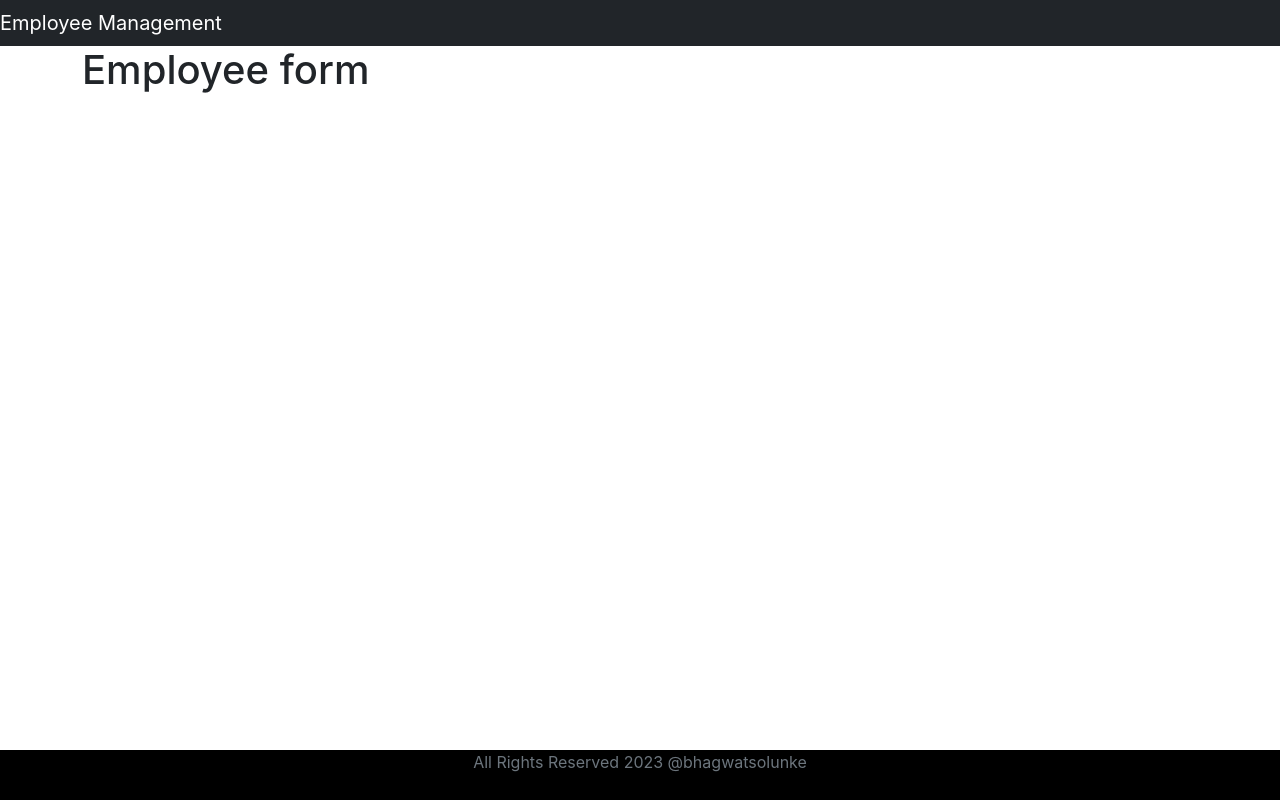
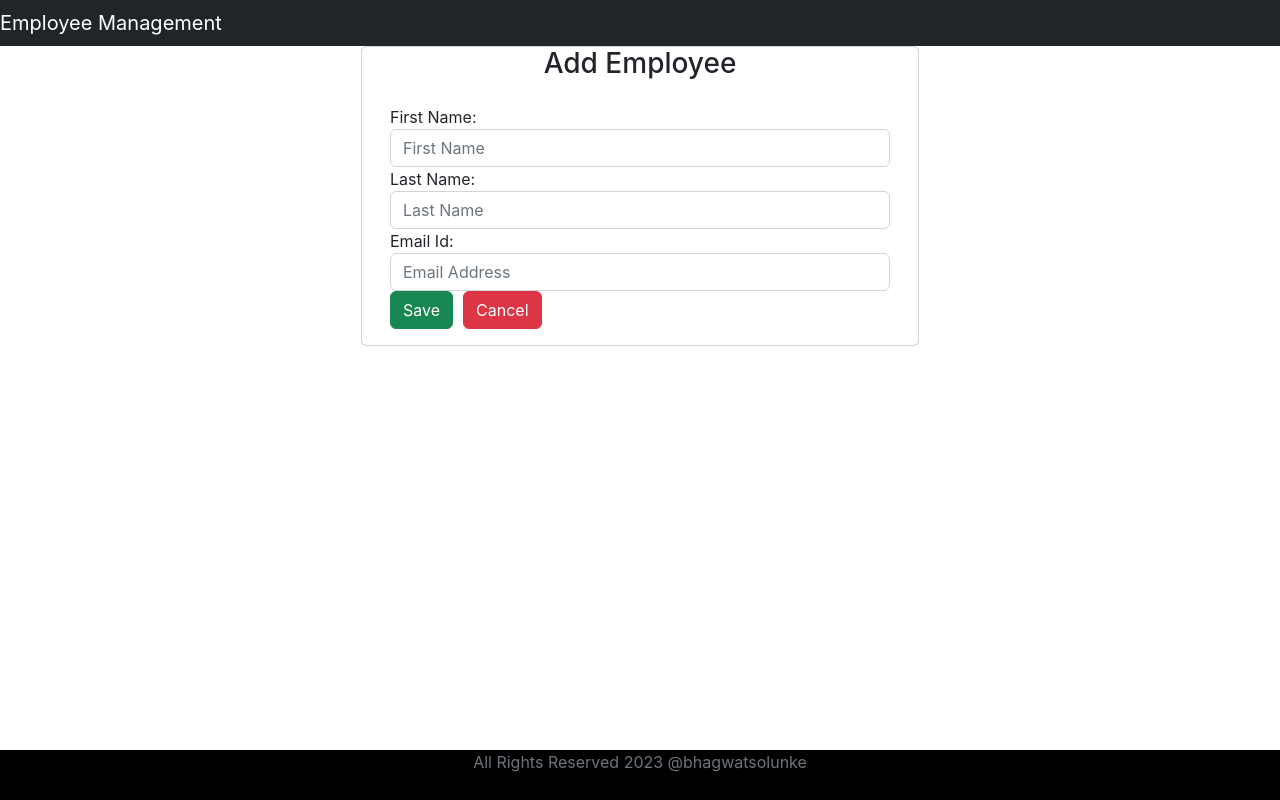
Before and after one commit to bhagwatsolunke/Employee-management-system, a React (Create React App) app: page /add-employee in a window 1280 px wide. Built offline with nearby package versions, Linux system fonts and the light colour scheme.

Commit message:
from added to add employee

```diff
--- a/src/components/CreateEmployee.jsx
+++ b/src/components/CreateEmployee.jsx
@@ -1,11 +1,93 @@
-import React, { Component } from 'react'
+import React, { useState } from 'react';
+import {  useNavigate } from 'react-router-dom';
+import EmployeeService from '../services/EmployeeService';
 
-export default class CreateEmployee extends Component {
-  render() {
-    return (
-      <div>
-        <h1>Employee form</h1>
+function CreateEmployee() {
+  const navigate = useNavigate();
+  const [employee, setEmployee] = useState({
+    firstName: '',
+    lastName: '',
+    emailId: ''
+  });
+
+  const changeFirstNameHandler = (event) => {
+    setEmployee({ ...employee, firstName: event.target.value });
+  };
+
+  const changeLastNameHandler = (event) => {
+    setEmployee({ ...employee, lastName: event.target.value });
+  };
+
+  const changeEmailHandler = (event) => {
+    setEmployee({ ...employee, emailId: event.target.value });
+  };
+
+  const saveEmployee = (e) => {
+    e.preventDefault();
+    console.log('employee => ', JSON.stringify(employee));
+    EmployeeService.createEmployee(employee).then(res=>{
+      navigate('/employee');
+    })
+  };
+
+  const cancel = () => {
+    navigate('/employee')  };
+
+  return (
+    <div>
+      <div className='container'>
+        <div className='row'>
+          <div className='card col-md-6 offset-md-3 offset-md-3'>
+            <h3 className='text-center'>Add Employee</h3>
+            <div className='card-body'>
+              <form>
+                <div className='form-group'>
+                  <label>First Name:</label>
+                  <input
+                    placeholder='First Name'
+                    name='firstName'
+                    className='form-control'
+                    value={employee.firstName}
+                    onChange={changeFirstNameHandler}
+                  />
+                </div>
+                <div className='form-group'>
+                  <label>Last Name:</label>
+                  <input
+                    placeholder='Last Name'
+                    name='lastName'
+                    className='form-control'
+                    value={employee.lastName}
+                    onChange={changeLastNameHandler}
+                  />
+                </div>
+                <div className='form-group'>
+                  <label>Email Id:</label>
+                  <input
+                    placeholder='Email Address'
+                    name='email'
+                    className='form-control'
+                    value={employee.emailId}
+                    onChange={changeEmailHandler}
+                  />
+                </div>
+                <button className='btn btn-success' onClick={saveEmployee}>
+                  Save
+                </button>
+                <button
+                  className='btn btn-danger'
+                  onClick={cancel}
+                  style={{ marginLeft: '10px' }}
+                >
+                  Cancel
+                </button>
+              </form>
+            </div>
+          </div>
+        </div>
       </div>
-    )
-  }
+    </div>
+  );
 }
+
+export default CreateEmployee;
--- a/src/components/ListEmployee.jsx
+++ b/src/components/ListEmployee.jsx
@@ -1,5 +1,5 @@
 import React, { Component, useEffect, useState } from 'react';
-import { Link, useNavigate } from 'react-router-dom';
+import {  useNavigate } from 'react-router-dom';
 import EmployeeService from '../services/EmployeeService';
 
 function ListEmployee() {
--- a/src/services/EmployeeService.js
+++ b/src/services/EmployeeService.js
@@ -6,6 +6,9 @@ class EmployeeService{
     getEmployees(){
         return axios.get(BASE_URL);
     }
+    createEmployee(employee){
+        return axios.post(BASE_URL,employee);
+    }
 }
 
 export default new EmployeeService()
```
